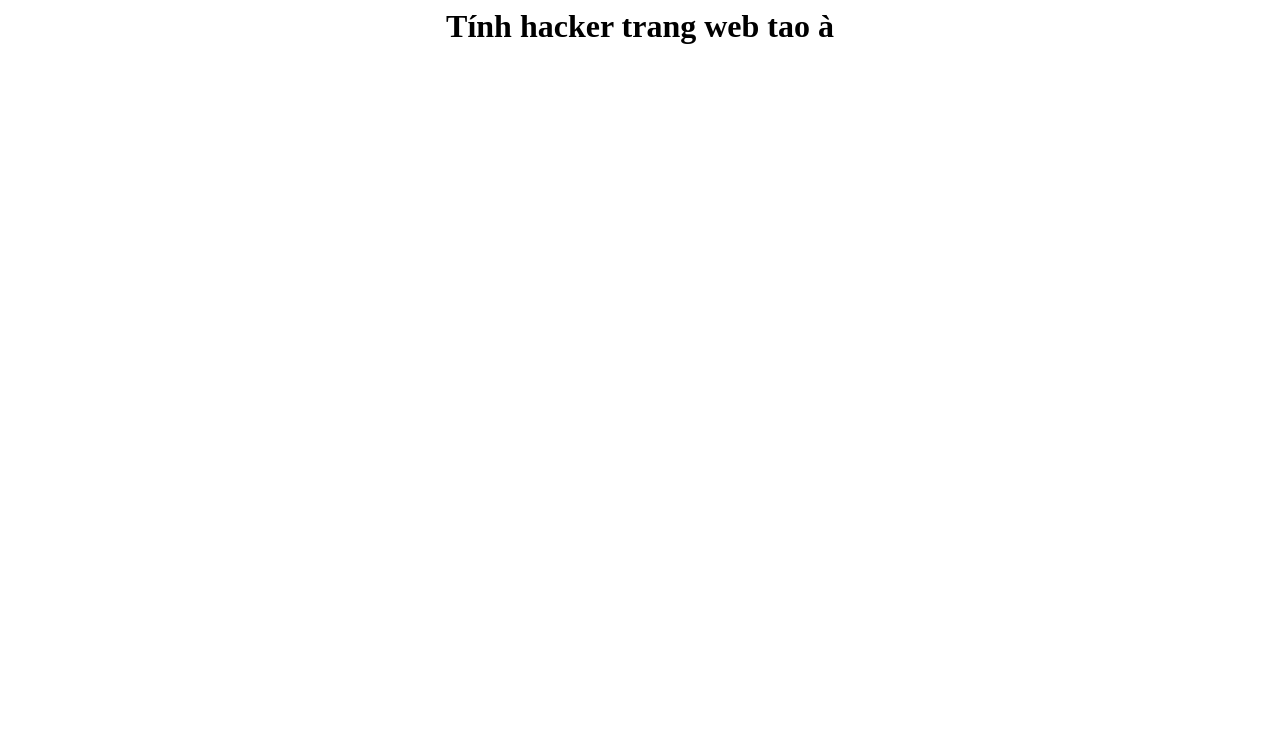
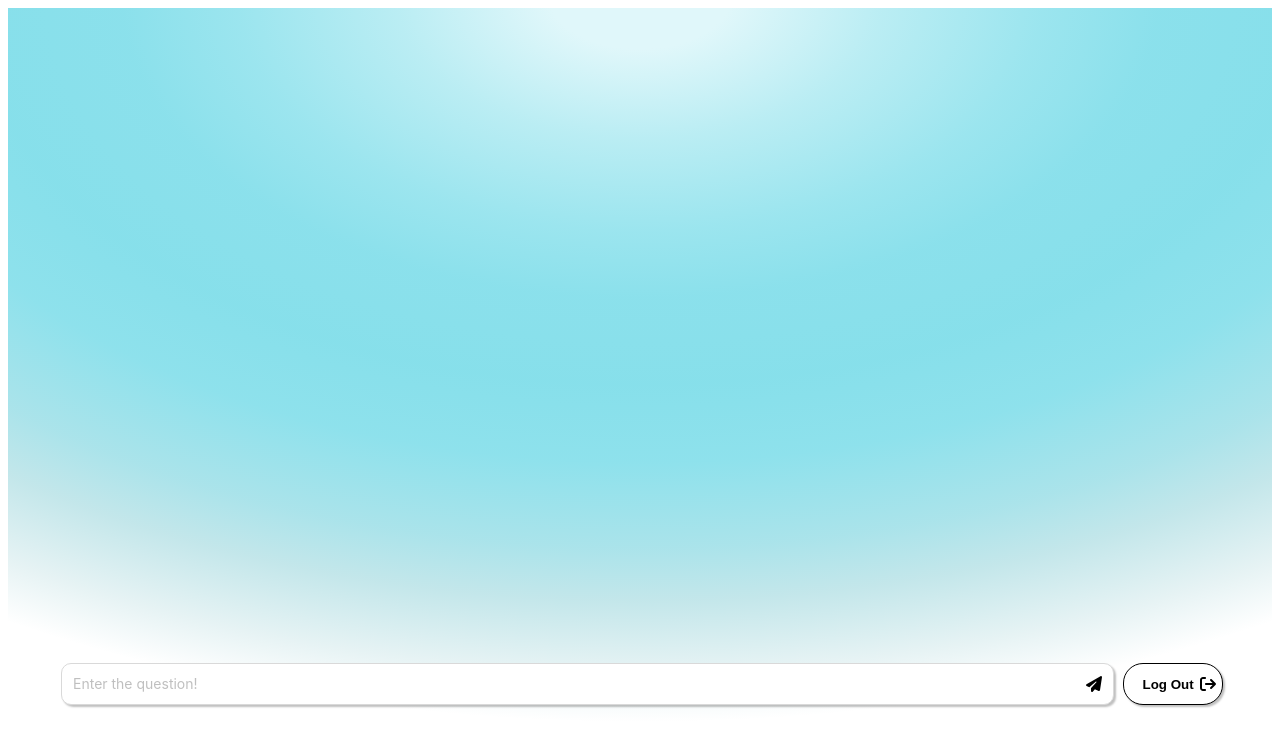
Before and after one commit to NgocTan2k1/FBC-FE, a React (Create React App) app: page /chat in a window 1280 px wide. Shown: the top 746 px of the page. Built offline with nearby package versions, Linux system fonts and the light colour scheme.

Commit message:
form input data to send server

```diff
--- a/src/App.js
+++ b/src/App.js
@@ -10,7 +10,7 @@ function App() {
                     const Page = route.component;
                     return <Route key={index} path={route.path} element={<Page />} />;
                 })}
-                {privateRouters.map((route, index) => {
+                {/* {privateRouters.map((route, index) => {
                     if (localStorage.getItem('userInfo')) {
                         const Page = route.component;
                         return <Route key={index} path={route.path} element={<Page />} />;
@@ -20,7 +20,7 @@ function App() {
 
                     // const Page = route.component;
                     // return <Route key={index} path={route.path} element={<Page />} />;
-                })}
+                })} */}
             </Routes>
         </Router>
     );
--- a/src/components/pages/Chat/Chat.module.scss
+++ b/src/components/pages/Chat/Chat.module.scss
@@ -1,2 +1,120 @@
 .wrapper {
+    position: relative;
+    width: 100%;
+    min-height: 737px;
+    max-height: 100%;
+    background: radial-gradient(
+        101.61% 101.61% at 50% -1.61%,
+        #e0f7fa 7.04%,
+        rgba(178, 235, 242, 0.893007) 18.9%,
+        rgba(128, 222, 234, 0.784618) 31.21%,
+        rgba(77, 208, 225, 0.651329) 40.29%,
+        rgba(38, 198, 218, 0.554658) 51.86%,
+        rgba(0, 188, 212, 0.44334) 62.26%,
+        rgba(0, 172, 193, 0.334952) 73.68%,
+        rgba(0, 151, 167, 0.235351) 80.71%,
+        rgba(0, 131, 143, 0.0991331) 90.09%,
+        rgba(0, 96, 100, 0) 96.97%
+    );
 }
+
+.container_content {
+}
+
+.container_input {
+    position: absolute;
+    display: inline-flex;
+    justify-content: center;
+    bottom: 6%;
+    width: 100%;
+}
+
+.form {
+    position: relative;
+    display: inline-block;
+    width: calc((1200 / 1440) * 100%);
+    margin: 0;
+}
+
+.form-item {
+    // position: relative;
+    margin: 0;
+    height: 42px;
+    .form-item--data {
+        height: 42px;
+    }
+}
+
+.form-item--data {
+    // position: absolute;
+    margin: 0;
+    width: 100%;
+    background: #ffffff;
+    margin: 4px;
+    box-shadow: 2px 2px 2px rgba(0, 0, 0, 0.25);
+    border-radius: 10px;
+    min-height: 42px !important;
+    max-height: 420px !important;
+    line-height: 31px !important;
+    overflow: auto;
+    &::-webkit-scrollbar {
+        width: 8px;
+    }
+
+    &::-webkit-scrollbar-track {
+        background: #f1f1f1;
+    }
+
+    &::-webkit-scrollbar-thumb {
+        background: #ccc;
+    }
+}
+
+.btn-send-question {
+    position: absolute;
+    z-index: 2;
+    top: 50%;
+    transform: translateY(-50%);
+    right: 0.25%;
+    padding-top: 11px;
+
+    background-color: transparent;
+    border: none;
+    font-size: 1rem;
+
+    &:hover {
+        cursor: pointer;
+    }
+}
+
+.btn-logout {
+    position: relative;
+    display: inline-flex;
+    width: 100px;
+    height: 42px;
+    top: 4.5px;
+    background: #ffffff;
+    border: 1px solid #000000;
+    box-shadow: 2px 2px 2px rgba(0, 0, 0, 0.25);
+    border-radius: 20px;
+    margin-left: 1%;
+
+    &:hover {
+        background-color: rgba(0, 0, 0, 0.03);
+        cursor: pointer;
+    }
+}
+
+.title-logout {
+    margin: auto 26% auto auto;
+    font-weight: 600;
+}
+
+.icon-logout {
+    position: absolute;
+    top: 50%;
+    transform: translateY(-50%);
+    right: 6%;
+    font-size: 1rem;
+    font-weight: 600;
+}
--- a/src/components/pages/Chat/index.js
+++ b/src/components/pages/Chat/index.js
@@ -1,12 +1,17 @@
 import { useNavigate } from 'react-router-dom';
+import { Form, Input } from 'antd';
+import { FontAwesomeIcon } from '@fortawesome/react-fontawesome';
+import { faSignOut, faPaperPlane } from '@fortawesome/free-solid-svg-icons';
+import classNames from 'classnames/bind';
+import { useState } from 'react';
 
 import styles from './Chat.module.scss';
-import classNames from 'classnames/bind';
 
 const cx = classNames.bind(styles);
 
 function Chat() {
     const navigate = useNavigate();
+    const [value, setValue] = useState('');
 
     const handleLogout = () => {
         if (localStorage.getItem('userInfo')) {
@@ -20,8 +25,27 @@ function Chat() {
 
     return (
         <div className={cx('wrapper')}>
-            UX UI Chat
-            <button onClick={handleLogout}>Log Out</button>
+            <div className={cx('container_content')}>{}</div>
+
+            <div className={cx('container_input')}>
+                <Form className={cx('form')}>
+                    <Form.Item className={cx('form-item')}>
+                        <Input.TextArea
+                            autoSize={{ minRows: 1, maxRows: 10, minHeight: 42, maxHeight: 420 }}
+                            className={cx('form-item--data')}
+                            type="text"
+                            placeholder="Enter the question!"
+                        />
+                    </Form.Item>
+                    <button className={cx('btn-send-question')}>
+                        <FontAwesomeIcon icon={faPaperPlane} />
+                    </button>
+                </Form>
+                <button className={cx('btn-logout')} onClick={handleLogout}>
+                    <p className={cx('title-logout')}>Log Out</p>
+                    <FontAwesomeIcon className={cx('icon-logout')} icon={faSignOut} />
+                </button>
+            </div>
         </div>
     );
 }
--- /dev/null
+++ b/src/components/pages/component/index.js
@@ -0,0 +1,2 @@
+export { FormChat } from './FormChat';
+export { NewChat } from './NewChat';
--- a/src/routers/index.js
+++ b/src/routers/index.js
@@ -7,7 +7,8 @@ import Chat from '~/components/pages/Chat';
 export const publicRouters = [
     { path: '/', component: SignIn },
     { path: '/signup', component: SignUp },
-    { path: '/*', component: Fobidance404 },
+    { path: '/ ', component: Fobidance404 },
+    { path: '/chat', component: Chat },
 ];
 
 export const privateRouters = [
```
Also changed, not shown: src/components/pages/component/FormChat/index.js (added, +10 -0 lines), src/components/pages/component/NewChat/index.js (added, +10 -0 lines), src/components/pages/component/FormChat/FormChat.module.scss (added), src/components/pages/component/NewChat/NewChat.module.scss (added).
